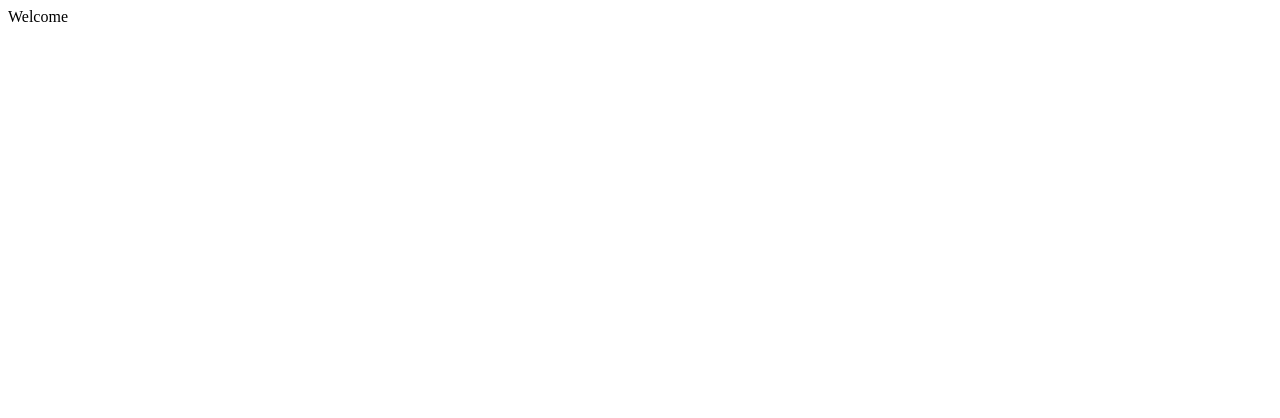
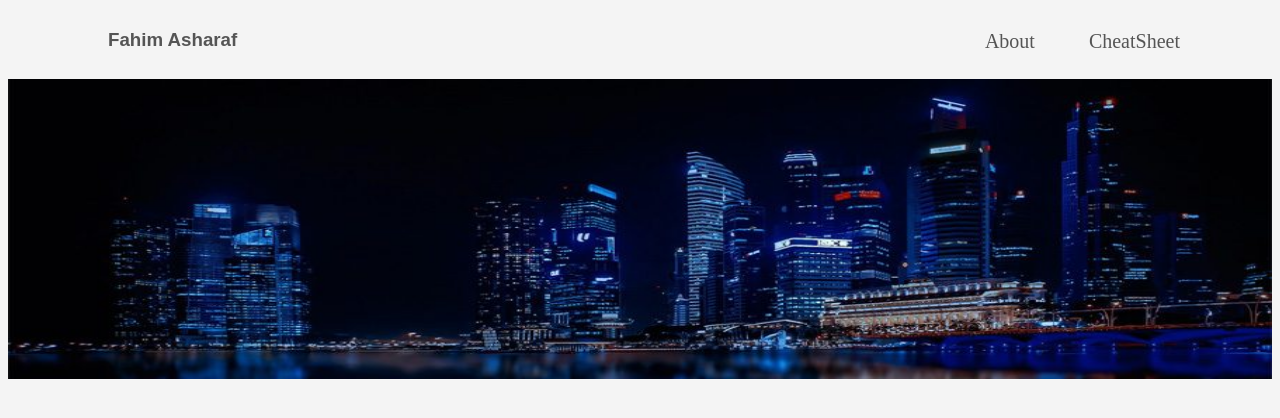
Before and after one commit to fahimkk/fahimkk.github.io, a plain HTML site: page index.html in a window 1280 px wide. Drawn offline with Linux system fonts and the light colour scheme.

Commit message:
navigation bar

```diff
--- /dev/null
+++ b/css/style.css
@@ -0,0 +1,33 @@
+body {
+  background-color: #f4f4f4;
+}
+
+#name {
+  color: #555;
+  font-family: Arial, Helvetica, sans-serif;
+  padding: 10px 100px;
+}
+
+#navbar ul {
+  padding: 10px;
+  list-style: none;
+  position: absolute;
+  top: 4px;
+  right: 40px;
+}
+
+#navbar li {
+  display: inline;
+}
+
+#navbar a {
+  color: #555;
+  text-decoration: none;
+  font-size: 20px;
+  padding-right: 50px;
+}
+
+#img {
+  width: 100%;
+  height: 300px;
+}
--- a/index.html
+++ b/index.html
@@ -3,9 +3,17 @@
 <head>
     <meta charset="UTF-8">
     <meta name="viewport" content="width=device-width, initial-scale=1.0">
-    <title>Document</title>
+    <title>Fahim </title>
+    <link rel="stylesheet" href="css/style.css">
 </head>
 <body>
-    Welcome
+    <h3 id="name">Fahim Asharaf</h3>
+    <nav id="navbar">
+        <ul>
+            <li><a href="">About</a></li>
+            <li><a href="">CheatSheet</a></li>
+        </ul>
+    </nav>
+    <img id="img" src="../images/bg.jpg">
 </body>
 </html>
```
Also changed, not shown: images/bg.jpg (added).
